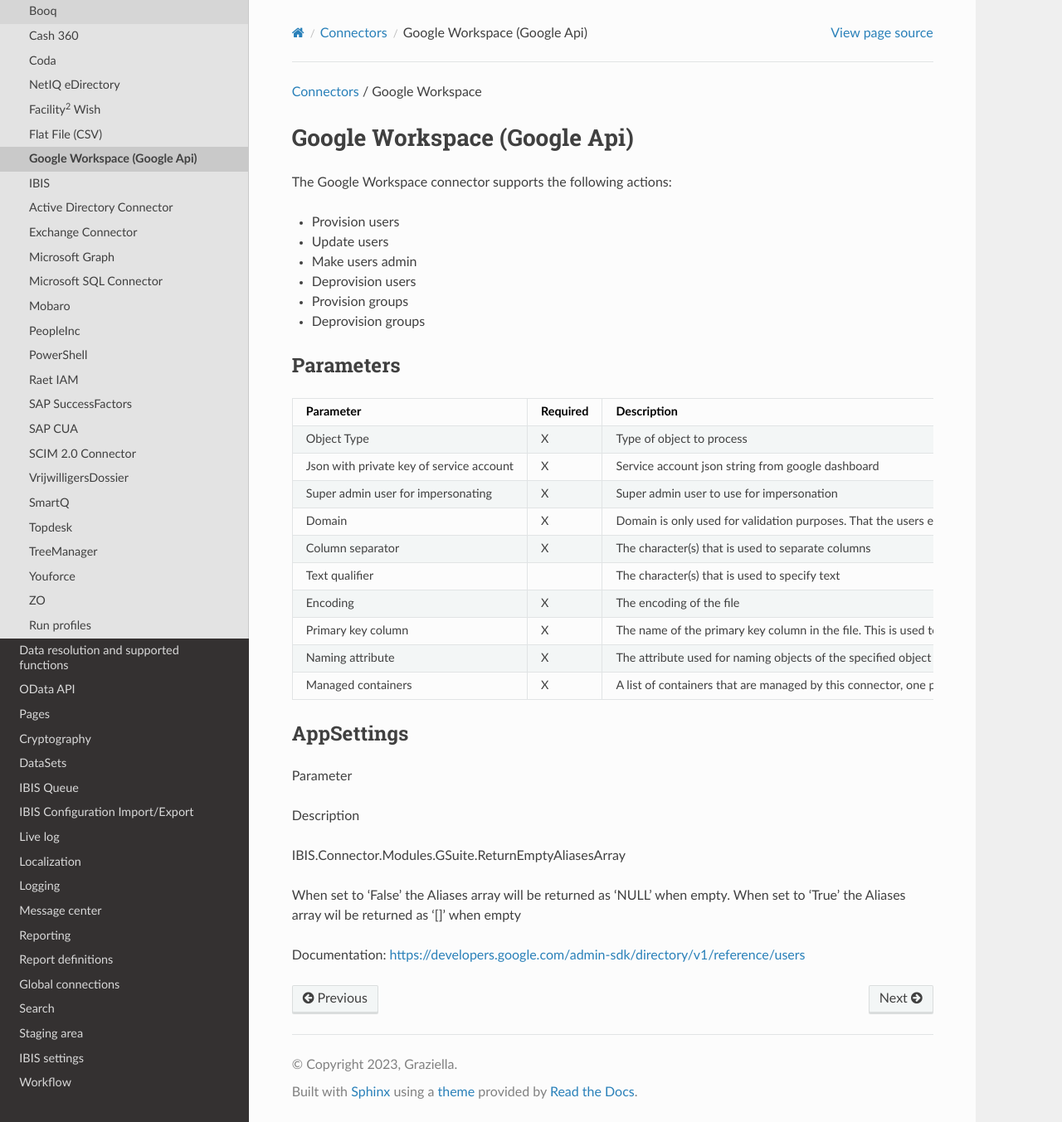
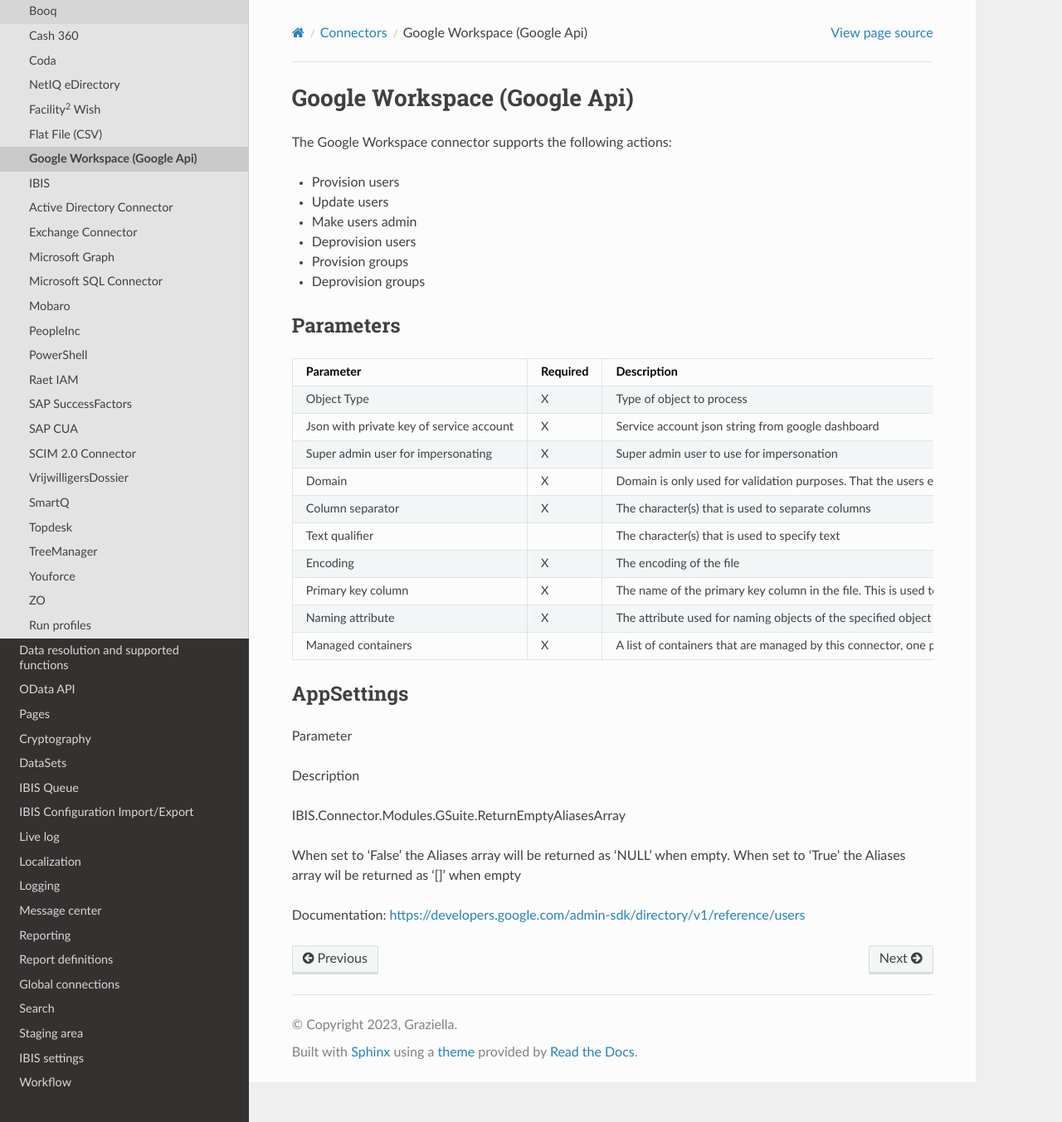
Before and after one commit to Raoulorlando/rtd-tutorial, a Sphinx documentation site: the page built from docs/source/Documentatie/Connector_GoogleWorkspace.md, in a window 1280 px wide and 1353 px high. Shown: the whole window at 83% size. Built offline with Sphinx 7.4.7 and the Read the Docs theme 2.0.0, drawn with Linux system fonts in a browser that asks for light colours; nearby versions of some CDN libraries; some web fonts are replaced; library files that are not in the unit come from our copies; pages that are not in the unit, such as notebooks, are missing from menus.

Commit message:
Removed unnecessary routing at the top of the Connector_GoogleWorkspace

```diff
--- a/docs/source/Documentatie/Connector_GoogleWorkspace.md
+++ b/docs/source/Documentatie/Connector_GoogleWorkspace.md
@@ -1,6 +1,3 @@
-<a href="javascript:void(0)" class="help-trigger"
-data-helpkey="SysPage_Connector">Connectors</a> / Google Workspace
-
 # Google Workspace (Google Api)
 
 The Google Workspace connector supports the following actions:
```
